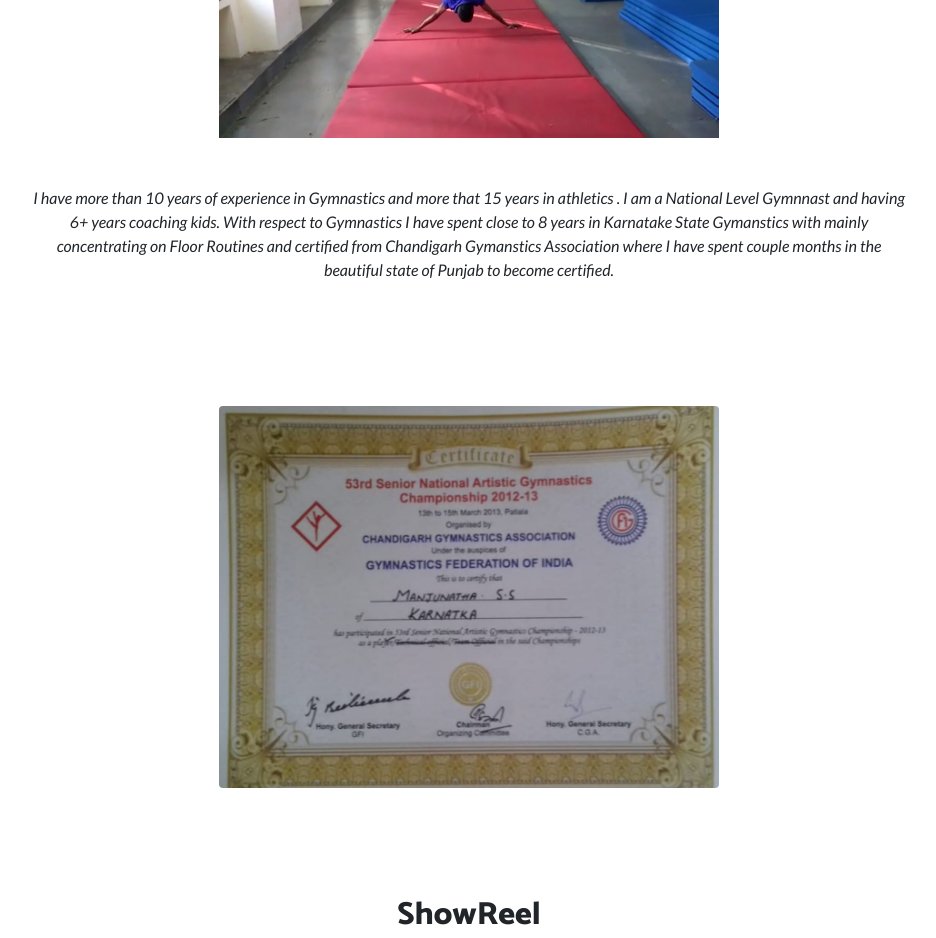
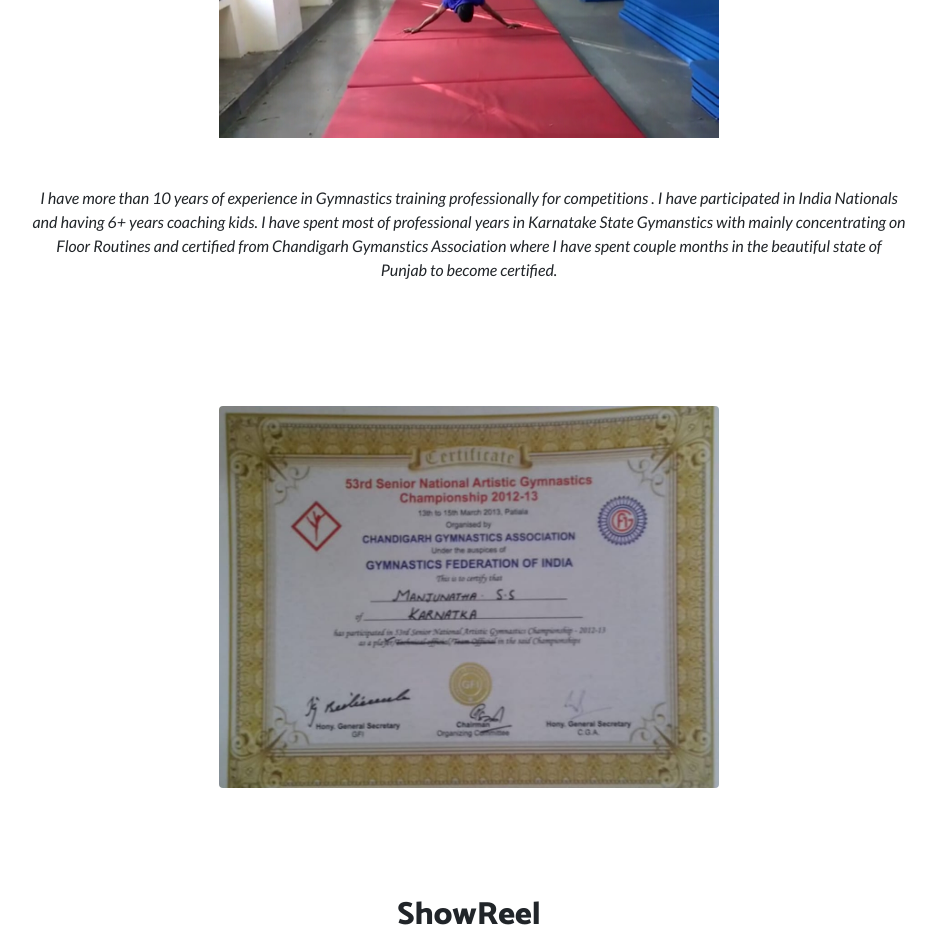
Before and after one commit to j-thepac/Manju_Gymnastics, a website: page learn_more.html in a window 1280 px wide. Shown: the part 940-1878 px from the top of the page, without its empty margins (171-1107 px from the left). Drawn offline with Linux system fonts and the light colour scheme.

Commit message:
removing old data

```diff
--- a/learn_more.html
+++ b/learn_more.html
@@ -91,7 +91,7 @@
             <img src="img/manju.jpg" class="img-responsive img-circle margin" style="display:inline" alt="Manjunath SS" width="500" height="300">
 
             <p class="text-center font-italic p-5">
-                I have more than 10 years of experience in Gymnastics and more that 15 years in athletics . I am a National Level Gymnnast and having 6+ years coaching kids. With respect to Gymnastics I have spent close to 8 years in Karnatake State Gymanstics with mainly
+                I have more than 10 years of experience in Gymnastics training professionally for competitions . I have participated in India Nationals and having 6+ years coaching kids. I have spent most of professional years in Karnatake State Gymanstics with mainly
                 concentrating on Floor Routines and certified from Chandigarh Gymanstics Association where I have spent couple months in the beautiful state of Punjab to become certified.
             </p>
         </div>
```
